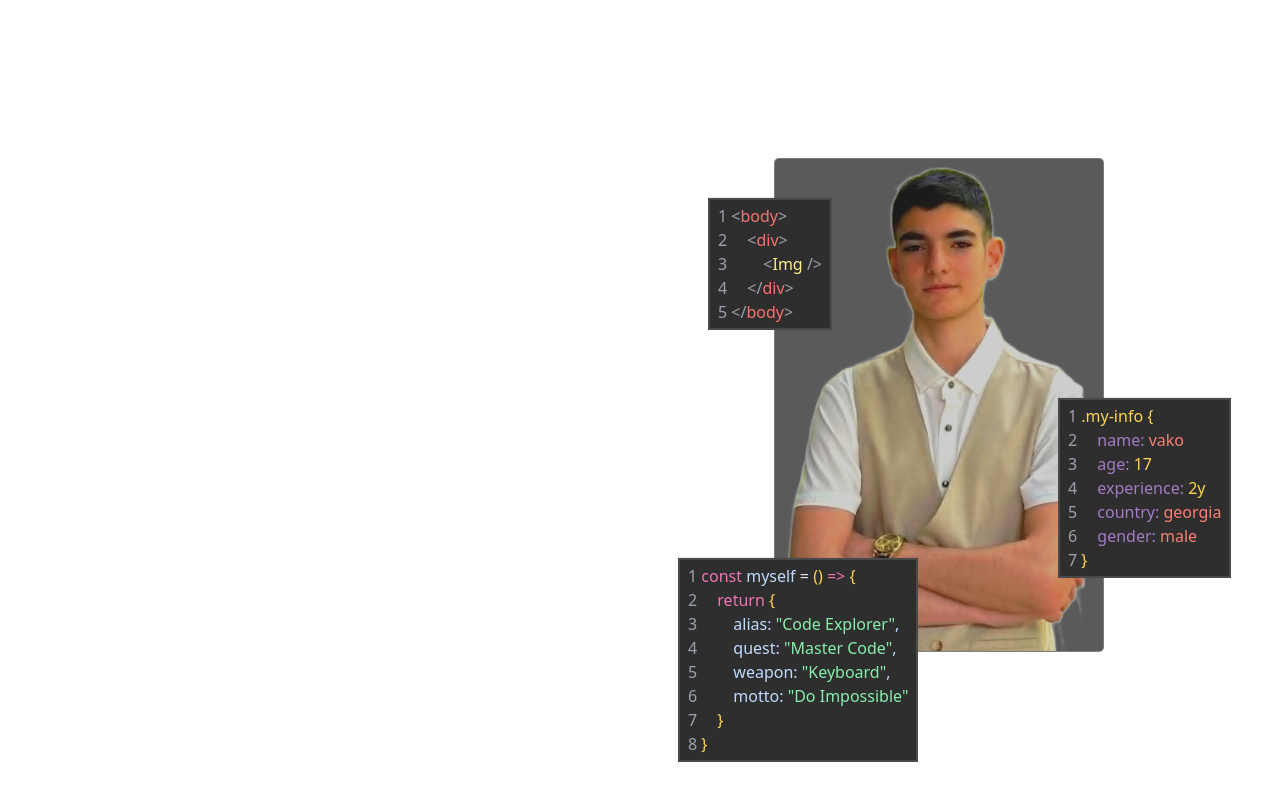
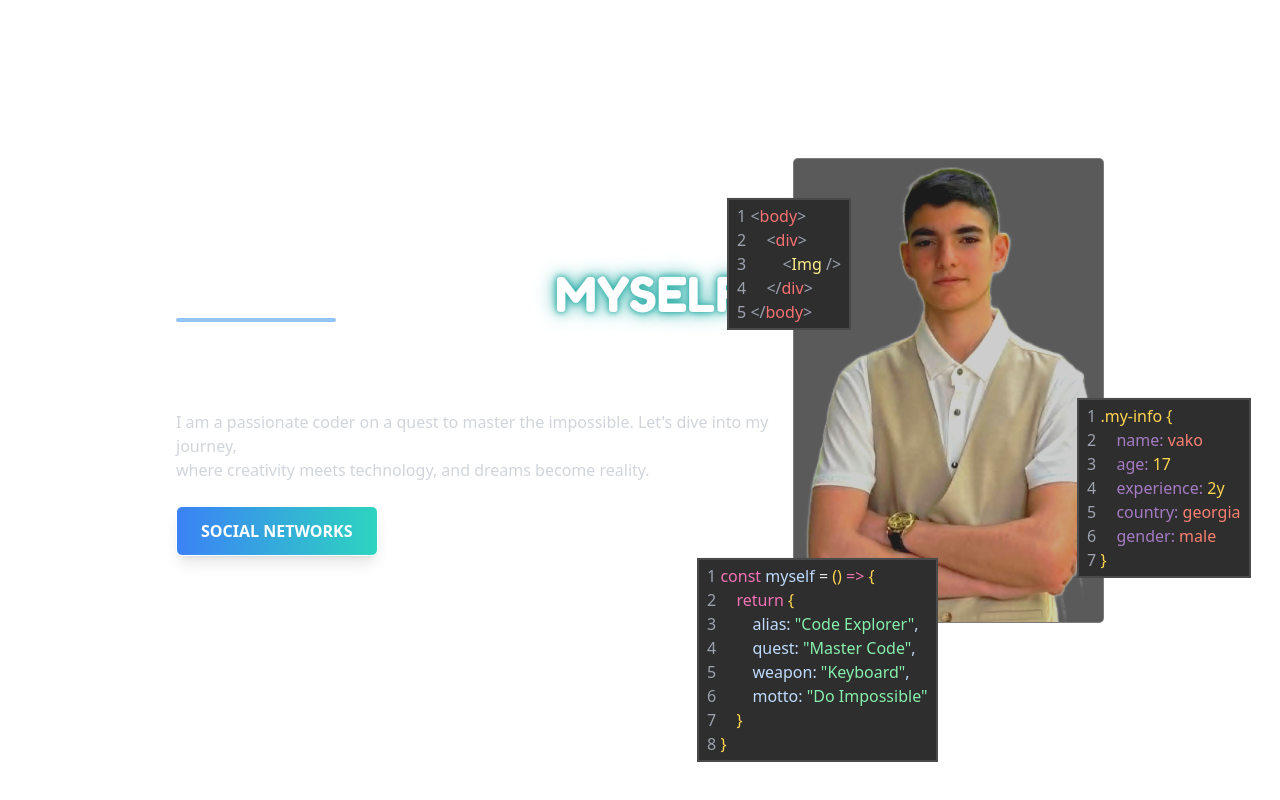
Before and after one commit to ItzVakko/My-Portfolio, a Next.js app: page / in a window 1280 px wide. Shown: the part 924-1724 px from the top of the page. Built offline with nearby package versions, Linux system fonts and the light colour scheme.

Commit message:
finished aboutme section

```diff
--- a/app/Components/Header/HeaderContent.js
+++ b/app/Components/Header/HeaderContent.js
@@ -5,11 +5,24 @@ import HeaderCodeBoxes from "./HeaderCodeBoxes";
 const HeaderContent = () => {
   return (
     <div className="relative flex justify-between mt-[36rem] px-44">
-      <div>
-        <h1 className="text-white text-5xl mt-20 font-fredoka leading-[70px]">
-          LET'S EXPLORE MYSELF
-          <br /> TOGETHER!
+      <div className="mt-28">
+        <h1 className="text-white text-5xl font-fredoka">
+          LET'S EXPLORE <span className="neon-text">MYSELF</span>
         </h1>
+
+        <div className="w-40 h-1 bg-blue-300 rounded-sm"></div>
+
+        <h1 className="text-white text-5xl mt-4 font-fredoka">TOGETHER!</h1>
+
+        <p className="text-gray-300 mt-6">
+          I am a passionate coder on a quest to master the impossible. Let's
+          dive into my journey, <br /> where creativity meets technology, and
+          dreams become reality.
+        </p>
+
+        <button className="text-white font-semibold px-6 py-3 mt-6 rounded-md bg-gradient-to-r from-blue-500 to-teal-400 border border-white shadow-lg hover:shadow-xl hover:bg-gradient-to-l hover:from-teal-400 hover:to-blue-500 transition duration-300 ease-in-out transform hover:scale-105 hover:text-black">
+          SOCIAL NETWORKS
+        </button>
       </div>
 
       <div className="w-[330px] px-2 pt-2 bg-customGray border border-customWhite border-solid rounded-[5px] shadow-[0_4px_10px_rgba(255,255,255,0.2)]">
--- a/app/globals.css
+++ b/app/globals.css
@@ -69,6 +69,7 @@
   background-color: white;
   box-shadow: 0 0 5px #38b2ac, 0 0 10px #38b2ac, 0 0 20px #38b2ac;
   transition: width 0.3s ease-in-out;
+  border-radius: 2px;
 }
 
 .nav-links a:hover::after {
```
